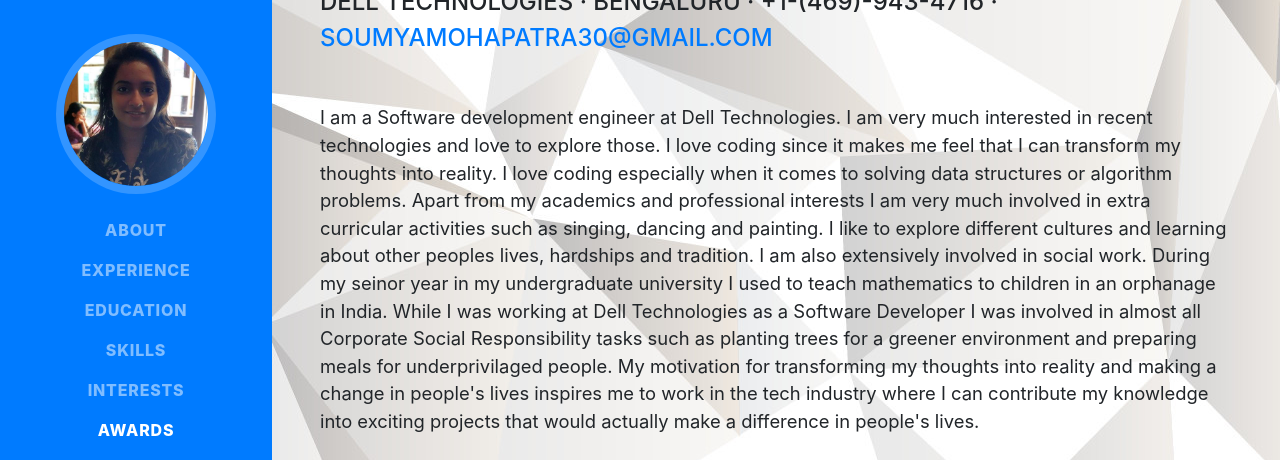
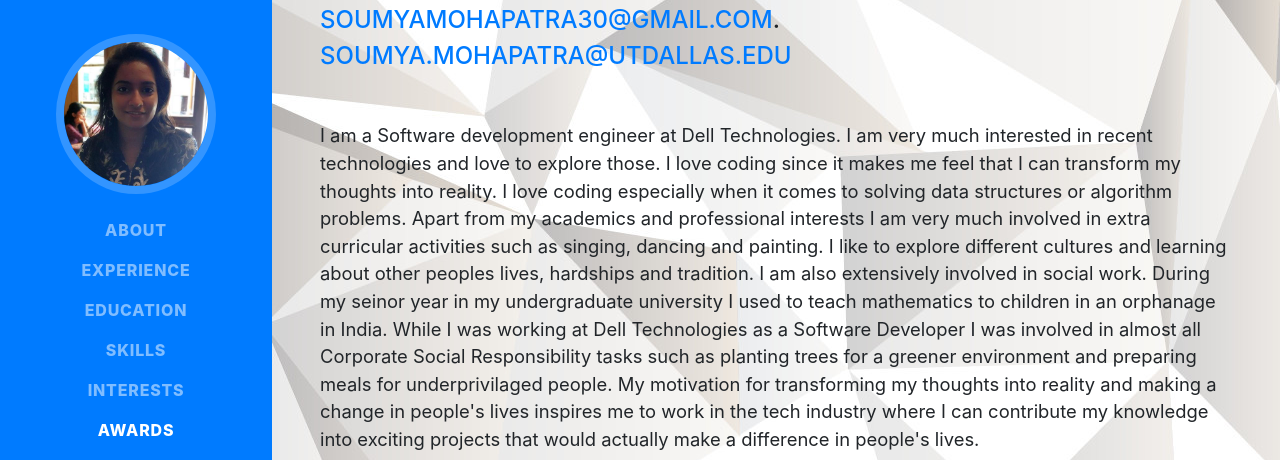
Before and after one commit to SoumyaM30/SoumyaM30.github.io, a website with bundled scripts: page index.html in a window 1280 px wide. Shown: the part 162-622 px from the top of the page. Built offline with nearby package versions, Linux system fonts and the light colour scheme; a web font is replaced by a local one.

Commit message:
Added school mail id and updated present location

```diff
--- a/index.html
+++ b/index.html
@@ -66,8 +66,9 @@
         <h1 class="mb-0">Soumya
           <span class="text-primary">Mohapatra</span>
         </h1>
-        <div class="subheading mb-5">Dell technologies · Bengaluru · +1-(469)-943-4716 ·
-          <a href="mailto:soumyamohapatra30@gmail.com">soumyamohapatra30@gmail.com</a>
+        <div class="subheading mb-5">Dallas,Texas,US. +1-(469)-943-4716 ·
+          <a href="mailto:soumyamohapatra30@gmail.com">soumyamohapatra30@gmail.com</a>.
+          <a href="mailto:Soumya.Mohapatra@UTDallas.edu">Soumya.Mohapatra@UTDallas.edu</a>
         </div>
         <p class="lead mb-5">
           I am a Software development engineer at Dell Technologies.
```
